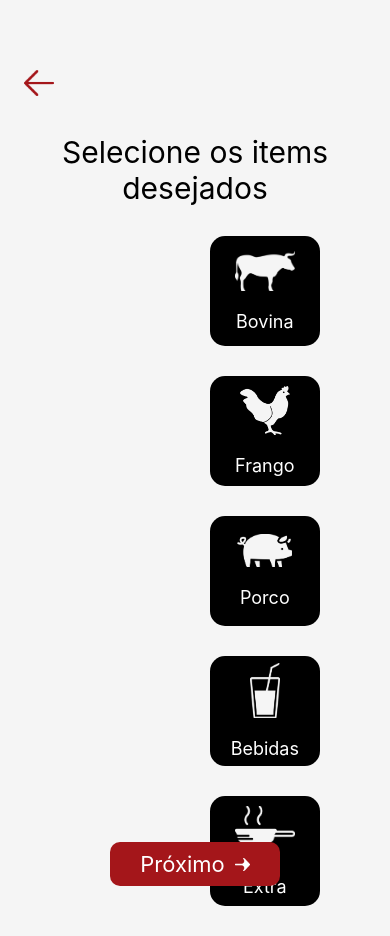
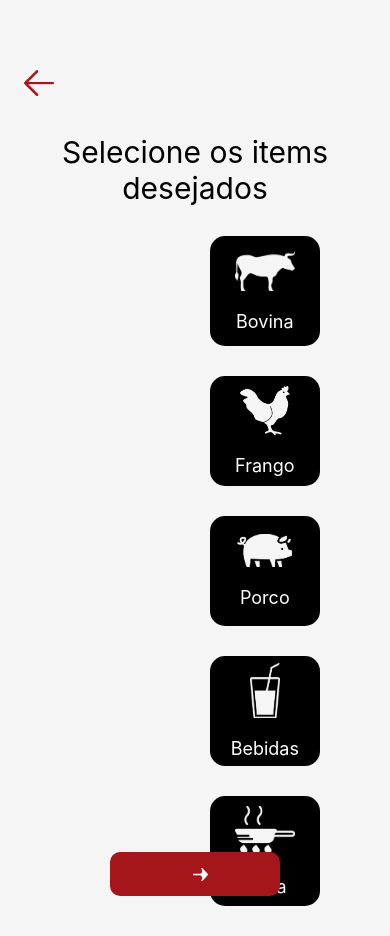
Before and after one commit to oArths/barbecue-app, a React Native app in the folder frontend/: screen /Selecao in a window 390 px wide. Built offline with nearby package versions, Linux system fonts and the light colour scheme.

Commit message:
Styled: add props Label in button

```diff
--- a/frontend/src/components/botao/botao.jsx
+++ b/frontend/src/components/botao/botao.jsx
@@ -1,9 +1,9 @@
 import * as S from "./style.jsx"
 
-const Button = () => {
+const Button = ({Label}) => {
     return(
         <S.Button >
-            <S.TitleButton>Próximo</S.TitleButton>
+            <S.TitleButton>{Label}</S.TitleButton>
             <S.IconNext source={require("../../img/Union.png")}/>
         </S.Button>
     )
--- a/frontend/src/components/botao/style.jsx
+++ b/frontend/src/components/botao/style.jsx
@@ -11,7 +11,7 @@ width: 170px;
 height: 44px;
 border-radius: 10px;
 background-color: #A4161A;
-bottom: 50px;
+bottom: 40px;
 
 `;
 export const TitleButton = styled.Text`
```
